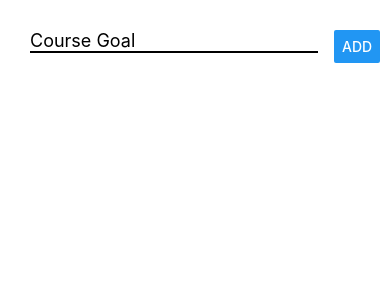
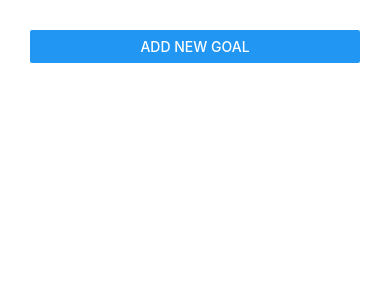
Before and after one commit to Hamzakh777/react-native-guide-app, a React Native app: screen / in a window 390 px wide. Shown: the top 300 px of the page. Built offline with nearby package versions, Linux system fonts and the light colour scheme.

Commit message:
Feat: modal to add a goal

```diff
--- a/App.js
+++ b/App.js
@@ -1,11 +1,8 @@
 import React, { useState } from "react";
 import {
 	StyleSheet,
-	Text,
 	View,
 	Button,
-	TextInput,
-	ScrollView,
 	FlatList
 } from "react-native";
 
@@ -18,6 +15,7 @@ import GoalItem from './components/GoalItem';
 // we have to use the Text component
 export default function App() {
 	const [courseGoals, setCourseGoals] = useState([]);
+	const [isAddMode, setIsAddMode] = useState(false);
 
 	const addGoalHandler = goal => {
 		// to get teh latest snapshot of the state
@@ -36,17 +34,17 @@ export default function App() {
 		// where keys are properties
 		// and the value is the value
 		<View style={styles.screen}>
+			<Button title="Add new goal" onPress={() => setIsAddMode(true)}/>
 			{/*  scroll view renders all the elements in advance even
 			  if they are not visible on the screen yet, this is very bad for performance
 			  and can make the app slow if we have a very long list
 			  thats why we use FlatList */}
-			<GoalInput onAddGoal={addGoalHandler}/>
+			<GoalInput visible={isAddMode} onAddGoal={addGoalHandler} />
 			<FlatList
 				data={courseGoals}
 				// render item takes a callback function
 				renderItem={(itemData) => (
 					<GoalItem
-						index={index}
 						title={itemData.item}
 						onDelete={removeGoalHandler}
 					/>
--- a/components/GoalInput.js
+++ b/components/GoalInput.js
@@ -1,5 +1,11 @@
-import React, {useState} from 'react';
-import { View, TextInput, StyleSheet, Button} from 'react-native';
+import React, { useState } from 'react';
+import {
+    View,
+    TextInput,
+    StyleSheet,
+    Button,
+    Modal
+} from 'react-native';
 
 const GoalInput = props => {
     const [enteredGoal, setEnteredGoal] = useState("");
@@ -10,6 +16,11 @@ const GoalInput = props => {
 
 
     return (
+        <Modal
+            style={styles.modal}
+            visible={props.visible}
+            animationType="slide"
+        >
             <View style={styles.inputContainer}>
                 <TextInput
                     placeholder="Course Goal"
@@ -19,10 +30,14 @@ const GoalInput = props => {
                 />
                 <Button title="Add" onPress={() => props.onAddGoal(enteredGoal)} />
             </View>
+        </Modal>
     )
 }
 
 const styles = StyleSheet.create({
+    modal: {
+        padding: 20
+    },
     inputContainer: {
         flexDirection: "row",
         justifyContent: "space-between",
```
Lines whose indentation alone changed are shown as unchanged.
